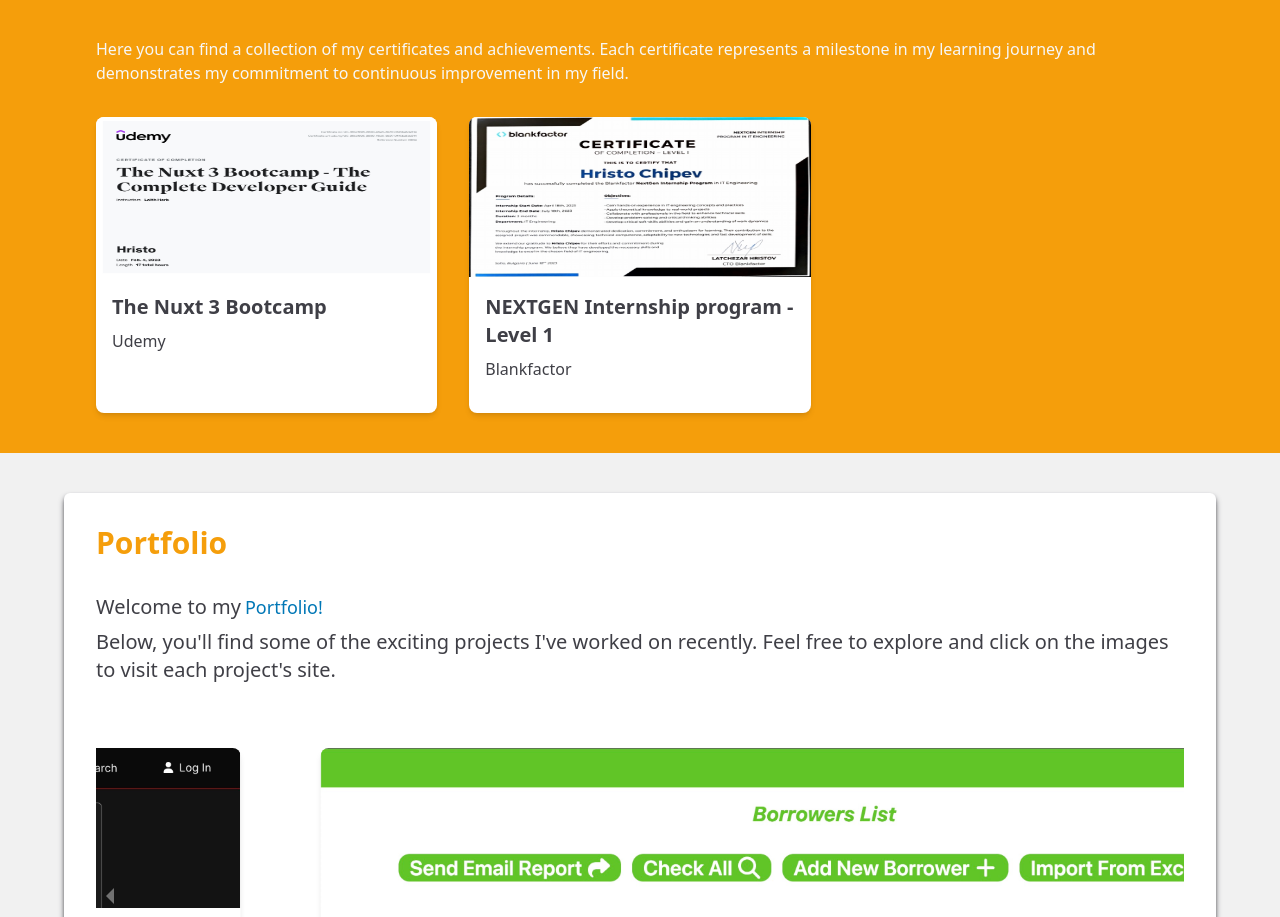
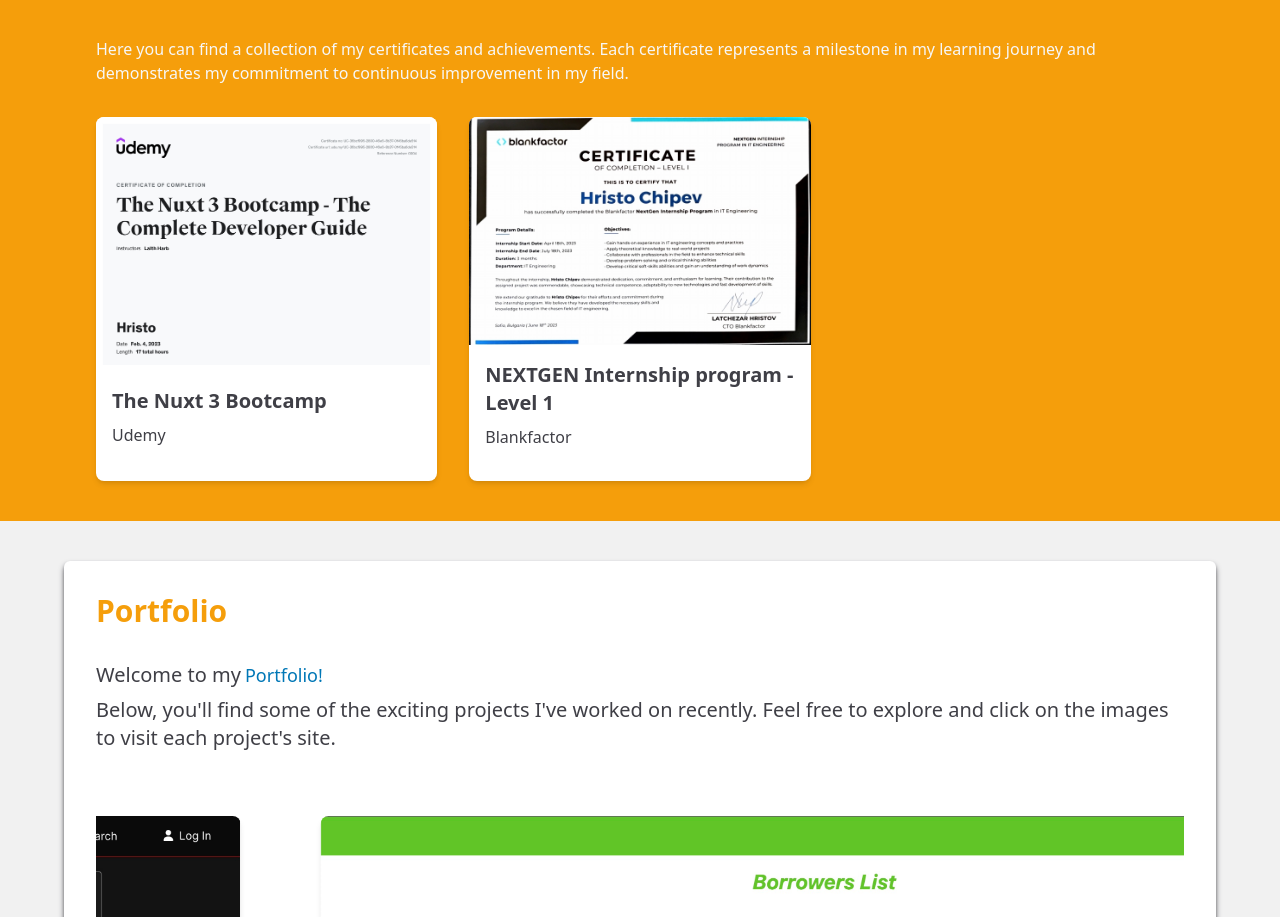
Before and after one commit to HChipev/Portfolio, a React (Vite) app: page / in a window 1280 px wide. Shown: the part 1427-2344 px from the top of the page. Built offline with nearby package versions, Linux system fonts and the light colour scheme.

Commit message:
Add analytics

```diff
--- a/package.json
+++ b/package.json
@@ -15,6 +15,7 @@
     "@fortawesome/free-regular-svg-icons": "^6.4.0",
     "@fortawesome/free-solid-svg-icons": "^6.4.0",
     "@fortawesome/react-fontawesome": "^0.2.0",
+    "@vercel/analytics": "^1.0.1",
     "emailjs-com": "^3.2.0",
     "react": "^18.2.0",
     "react-dom": "^18.2.0",
--- a/src/Certificates.jsx
+++ b/src/Certificates.jsx
@@ -31,7 +31,7 @@ const Certificates = ({ forwardedRef }) => {
               <img
                 src={certificate.imageUrl}
                 alt={certificate.title}
-                className="w-full h-40 object-fill object-center cursor-pointer rounded-t-lg"
+                className="w-full  object-contain object-center cursor-pointer rounded-t-lg"
               />
               <div className="p-4">
                 <h2 className="text-xl font-bold text-zinc-700 mb-2">
```
Also changed, not shown: 1 other file (tests, documents, lock files or other folders).
